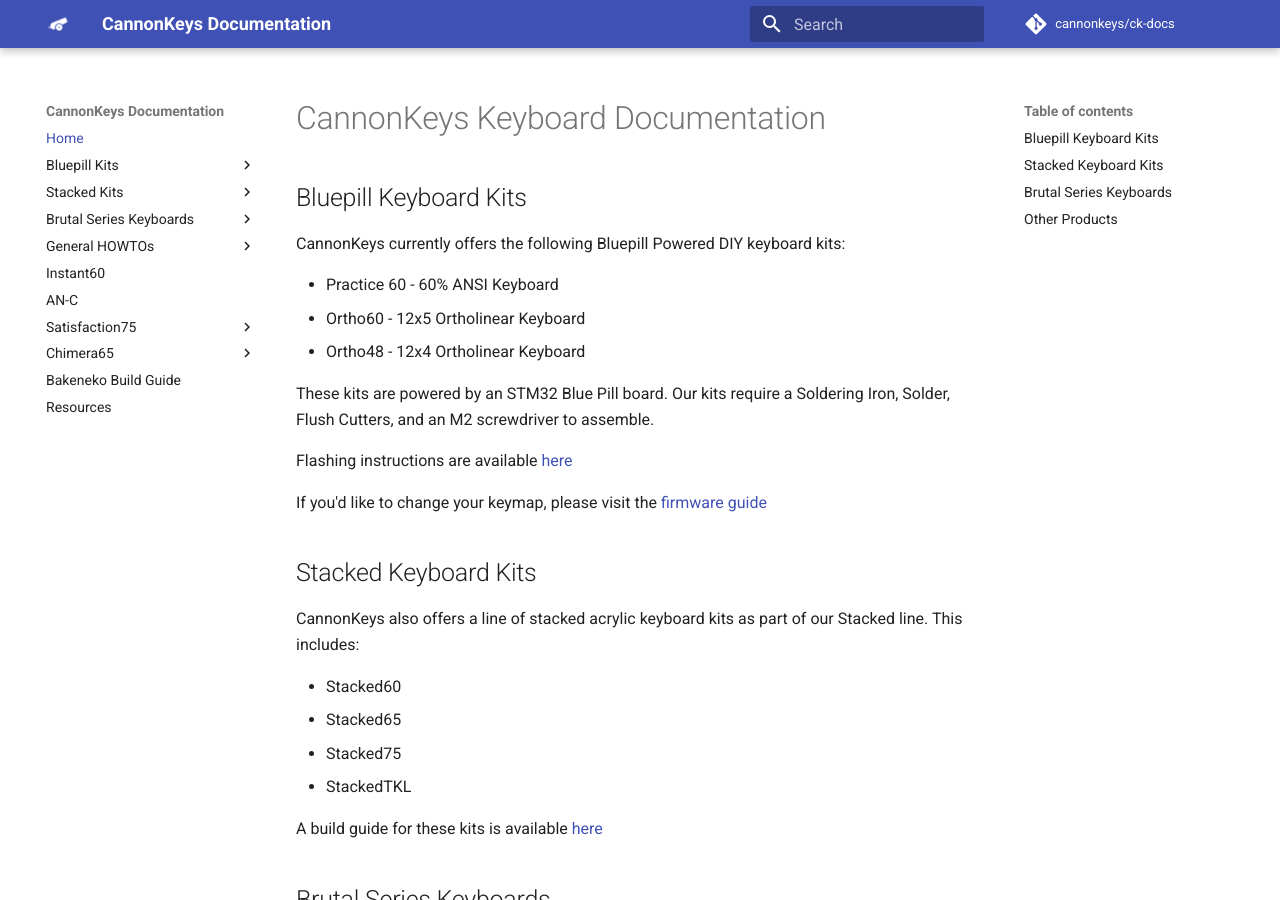
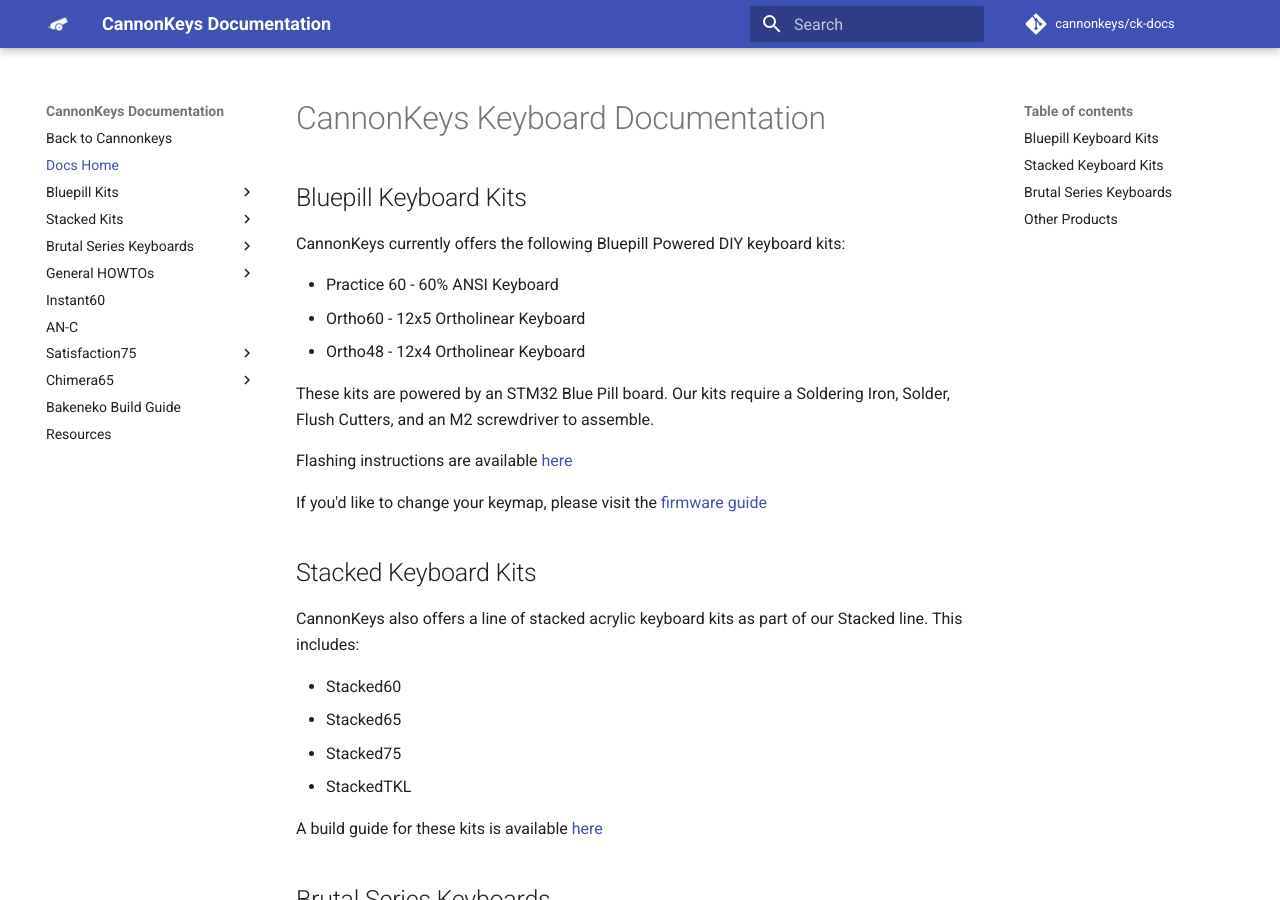
Before and after one commit to cannonkeys/ck-docs, an MkDocs documentation site: the page built from docs/index.md, in a window 1280 px wide and 900 px high. Built offline with MkDocs 1.6.1 and Material for MkDocs 9.7.7, drawn with Linux system fonts in a browser that asks for light colours; comment, search, counter and statistics services are not loaded.

Commit message:
Add link back to main site

```diff
--- a/mkdocs.yml
+++ b/mkdocs.yml
@@ -8,7 +8,8 @@ repo_url: 'https://github.com/cannonkeys/ck-docs'
 markdown_extensions:
   - admonition
 nav:
-  - Home: index.md
+  - Back to Cannonkeys: 'https://cannonkeys.com'
+  - Docs Home: index.md
   - Bluepill Kits:
     - Build Guide: bluepill-build.md
     - Testing your Bluepill: bluepill-test.md
```
